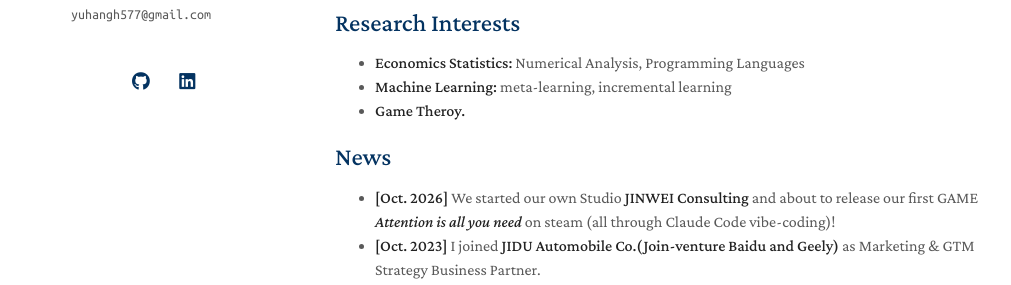
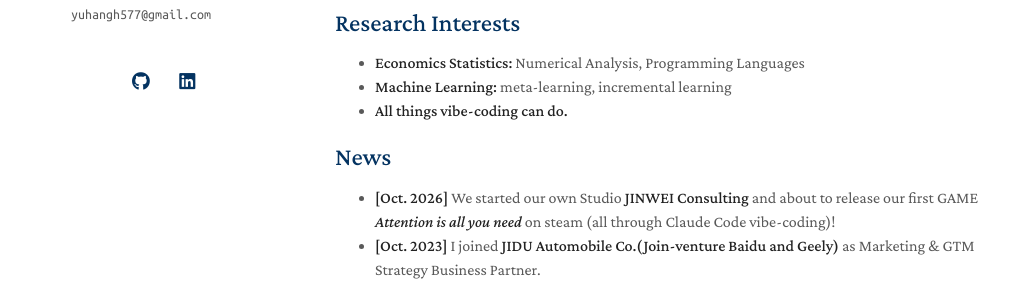
Before and after one commit to sparkle-hang/sparkle-hang.github.io, a Jekyll site: the page built from index.md, in a window 1280 px wide and 900 px high. Shown: the part 396-681 px from the top of the window, without its empty margins (135-1146 px from the left). Built offline with Jekyll 4.4.1, drawn with Linux system fonts in a browser that asks for light colours; a style sheet for code colours, icons or effects is not loaded; our own code applies the rules of GitHub Pages for plain Markdown files.

Commit message:
Update index.md

```diff
--- a/index.md
+++ b/index.md
@@ -16,7 +16,7 @@
 
 - **Economics Statistics:** Numerical Analysis, Programming Languages
 - **Machine Learning:** meta-learning, incremental learning
-- **Game Theroy.**
+- **All things vibe-coding can do.**
 
 ## News
 
```
